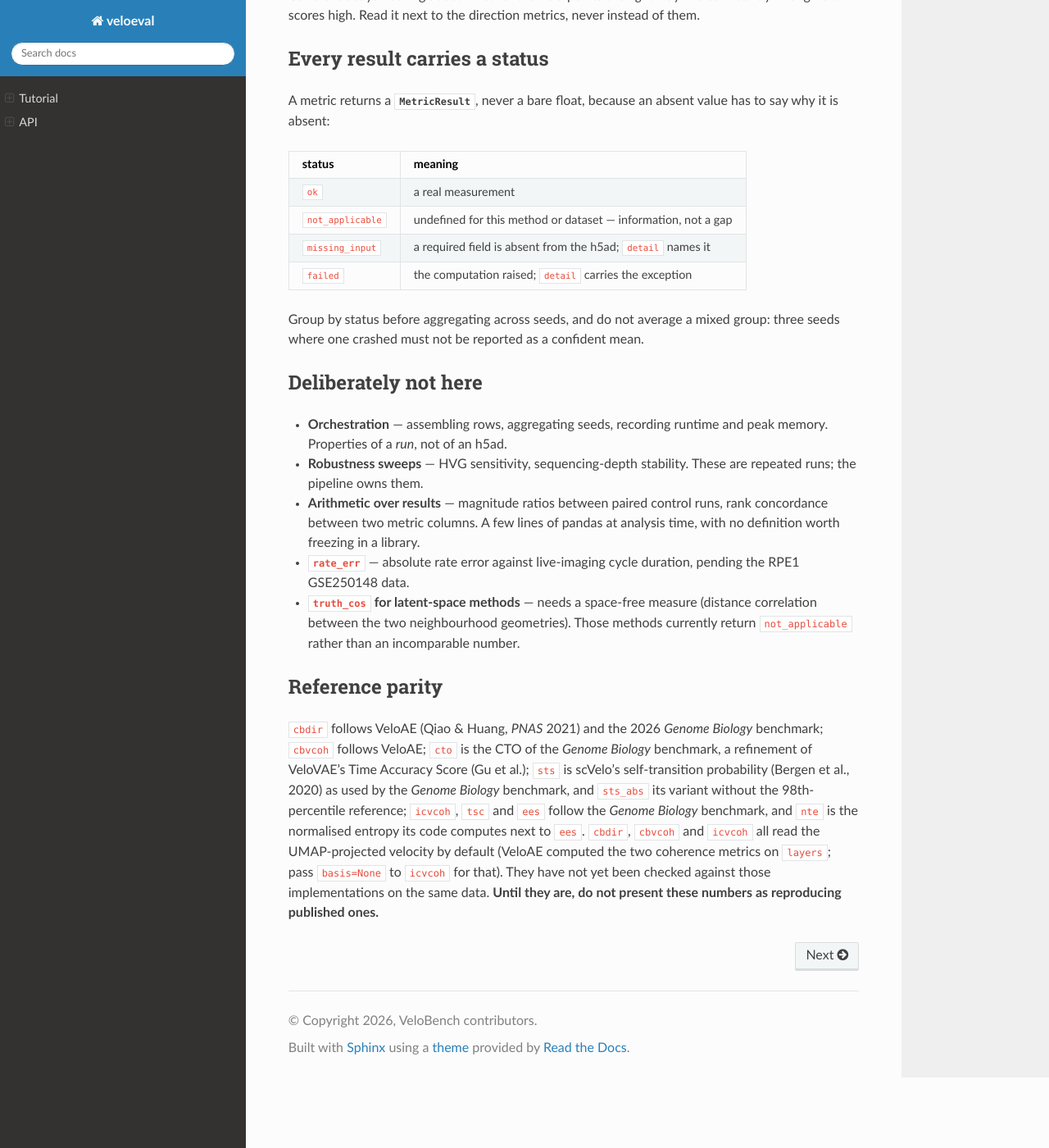
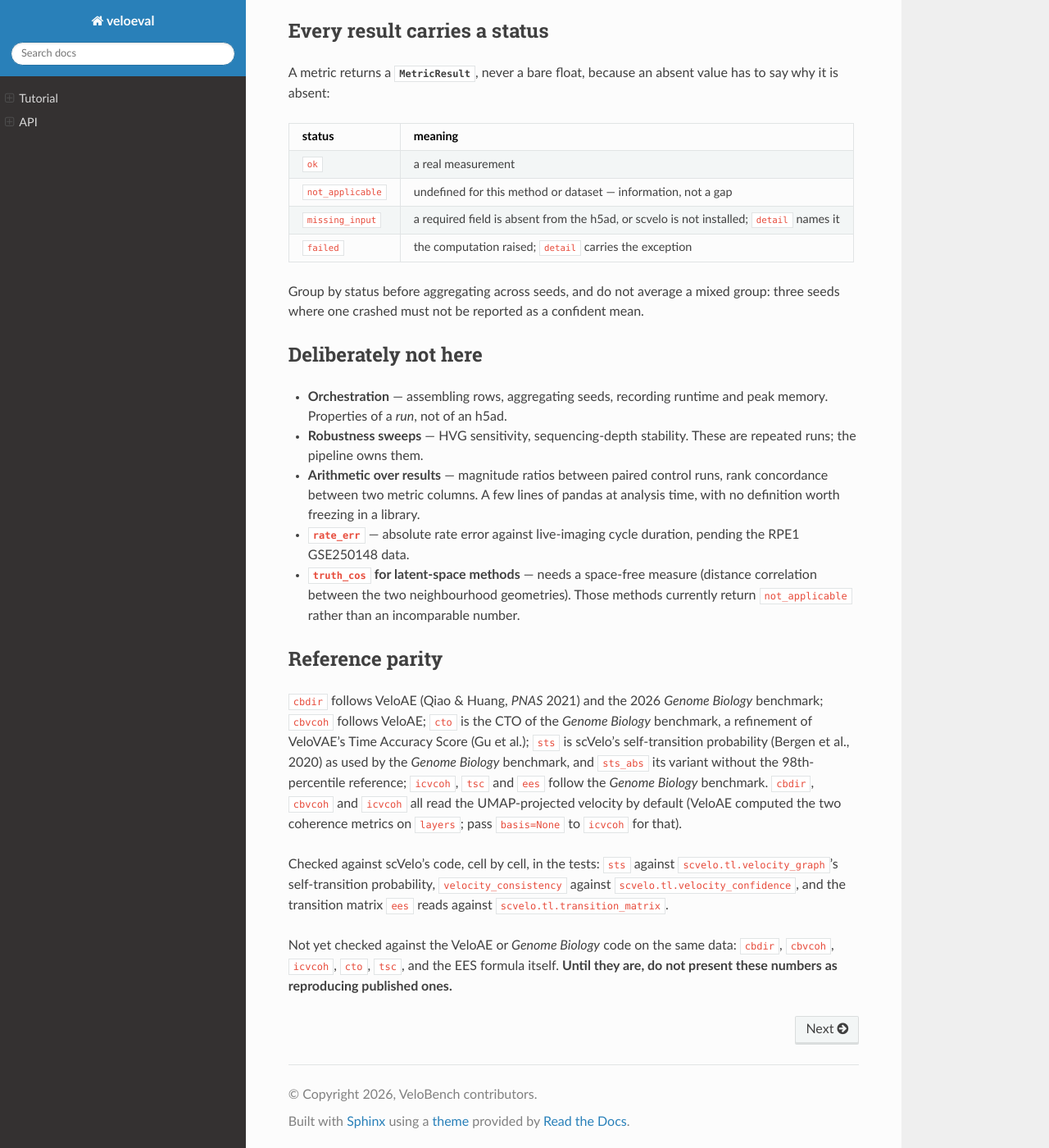
Before and after one commit to SScottWang/veloeval, a Sphinx documentation site: the page built from docs/index.md, in a window 1280 px wide and 1400 px high, scrolled down 1521 px. Shown: the whole window at 82% size. Built offline with Sphinx 7.4.7 and the Read the Docs theme 3.1.0, drawn with Linux system fonts in a browser that asks for light colours; some of the changed text lies outside the part shown.

Commit message:
Run the scVelo parity tests in CI; drop nte; bump to 0.0.2.dev0
- dev extra adds scvelo and scanpy, so the parity tests run instead of skip
- GitHub Actions: ruff and pytest on every push to main and every PR
- sts now checked cell by cell against scvelo.tl.velocity_graph
- velocity_consistency without scvelo is missing_input, not failed
- nte removed: computed in the Genome Biology code, never reported
- project_velocity honours vkey when looking for the velocity graph
- Reference parity split into checked against scVelo / not yet checked
- labelling reference is a rubric, so it no longer sits in the sidebar
- main is 0.0.2.dev0; README states the bump-after-tag convention

Co-authored-by: Cursor <cursoragent@cursor.com>

```diff
--- a/docs/index.md
+++ b/docs/index.md
@@ -60,7 +60,6 @@ r.per_cell  # array, nan where the cell could not be scored
 | **negative control** | {func}`~veloeval.metrics.sts` | velocity graph | higher |
 | | {func}`~veloeval.metrics.sts_abs` | velocity graph | higher |
 | | {func}`~veloeval.metrics.ees` | velocity graph | higher |
-| | {func}`~veloeval.metrics.nte` | velocity graph | higher |
 | **ground truth** | {func}`~veloeval.metrics.phase_dir` | FUCCI phase | higher |
 | | {func}`~veloeval.metrics.truth_cos` | labelling reference | higher |
 | | {func}`~veloeval.metrics.gamma_corr` | labelling reference, per-gene rate | higher |
@@ -78,7 +77,7 @@ an absent value has to say why it is absent:
 | --- | --- |
 | `ok` | a real measurement |
 | `not_applicable` | undefined for this method or dataset — information, not a gap |
-| `missing_input` | a required field is absent from the h5ad; `detail` names it |
+| `missing_input` | a required field is absent from the h5ad, or scvelo is not installed; `detail` names it |
 | `failed` | the computation raised; `detail` carries the exception |
 
 Group by status before aggregating across seeds, and do not average a mixed
@@ -106,9 +105,16 @@ Biology* benchmark; `cbvcoh` follows VeloAE; `cto` is the CTO of the
 *Genome Biology* benchmark, a refinement of VeloVAE's Time Accuracy Score (Gu et al.);
 `sts` is scVelo's self-transition probability (Bergen et al., 2020) as used by the
 *Genome Biology* benchmark, and `sts_abs` its variant without the 98th-percentile
-reference; `icvcoh`, `tsc` and `ees` follow the *Genome Biology* benchmark, and `nte` is
-the normalised entropy its code computes next to `ees`. `cbdir`, `cbvcoh` and `icvcoh` all read
-the UMAP-projected velocity by default (VeloAE computed the two coherence
-metrics on `layers`; pass `basis=None` to `icvcoh` for that). They have not
-yet been checked against those implementations on the same data. **Until they
+reference; `icvcoh`, `tsc` and `ees` follow the *Genome Biology* benchmark.
+`cbdir`, `cbvcoh` and `icvcoh` all read the UMAP-projected velocity by default
+(VeloAE computed the two coherence metrics on `layers`; pass `basis=None` to
+`icvcoh` for that).
+
+Checked against scVelo's code, cell by cell, in the tests: `sts` against
+`scvelo.tl.velocity_graph`'s self-transition probability, `velocity_consistency`
+against `scvelo.tl.velocity_confidence`, and the transition matrix `ees` reads
+against `scvelo.tl.transition_matrix`.
+
+Not yet checked against the VeloAE or *Genome Biology* code on the same data:
+`cbdir`, `cbvcoh`, `icvcoh`, `cto`, `tsc`, and the EES formula itself. **Until they
 are, do not present these numbers as reproducing published ones.**
--- a/pyproject.toml
+++ b/pyproject.toml
@@ -30,7 +30,8 @@ dependencies = [
 [project.optional-dependencies]
 prepare = ["scvelo>=0.2.5", "scanpy>=1.9"]
 plot = ["matplotlib>=3.5"]
-dev = ["pytest>=7", "ruff>=0.4"]
+# scvelo and scanpy so that the tests comparing against scVelo run, not skip.
+dev = ["pytest>=7", "ruff>=0.4", "scvelo>=0.2.5", "scanpy>=1.9"]
 docs = [
     "sphinx>=7,<9",
     "sphinx-rtd-theme>=2.0",
--- a/veloeval/__init__.py
+++ b/veloeval/__init__.py
@@ -33,7 +33,7 @@ from .metrics import DIRECTION
 from .prepare import build_neighbor_indices, prepare, project_velocity
 from .result import MetricResult, MissingInput, NotApplicable, Status
 
-__version__ = "0.0.1"
+__version__ = "0.0.2.dev0"
 
 __all__ = [
     "MetricResult",
```
Also changed, not shown: README.md (+25 -10 lines), docs/api/groundtruth.md (+2 -1 lines), docs/api/index.md (+1 -1 lines), docs/api/negative.md (+1 -2 lines), docs/tutorial.md (+0 -1 lines), 8 other files.
